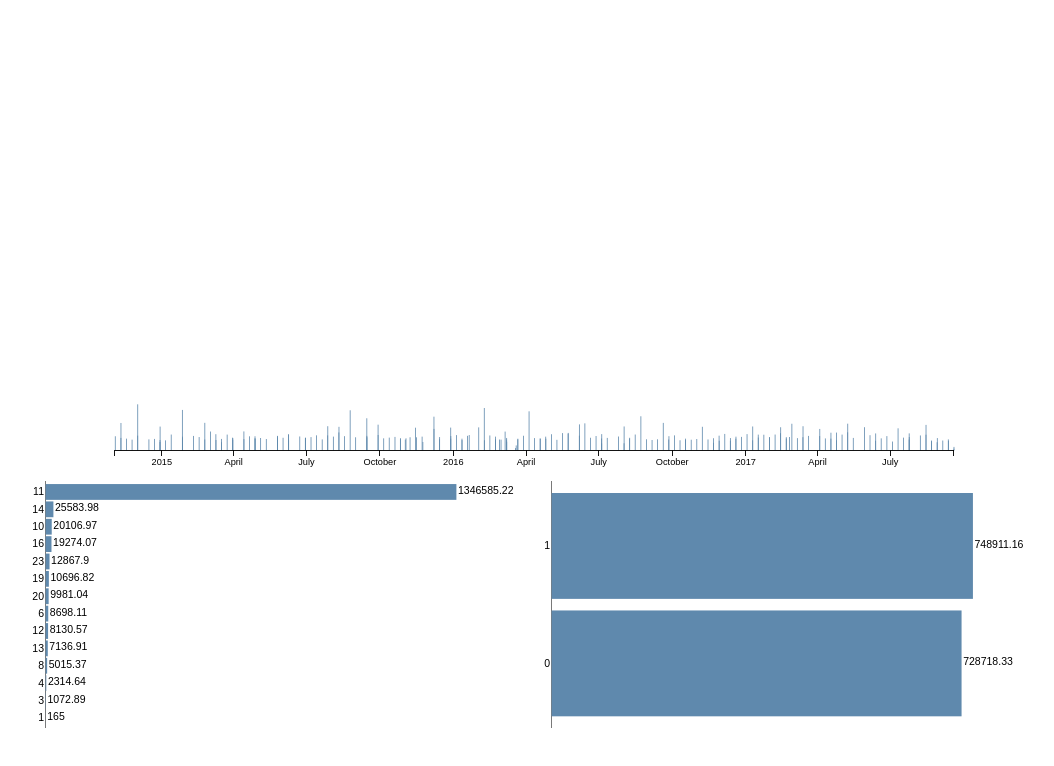
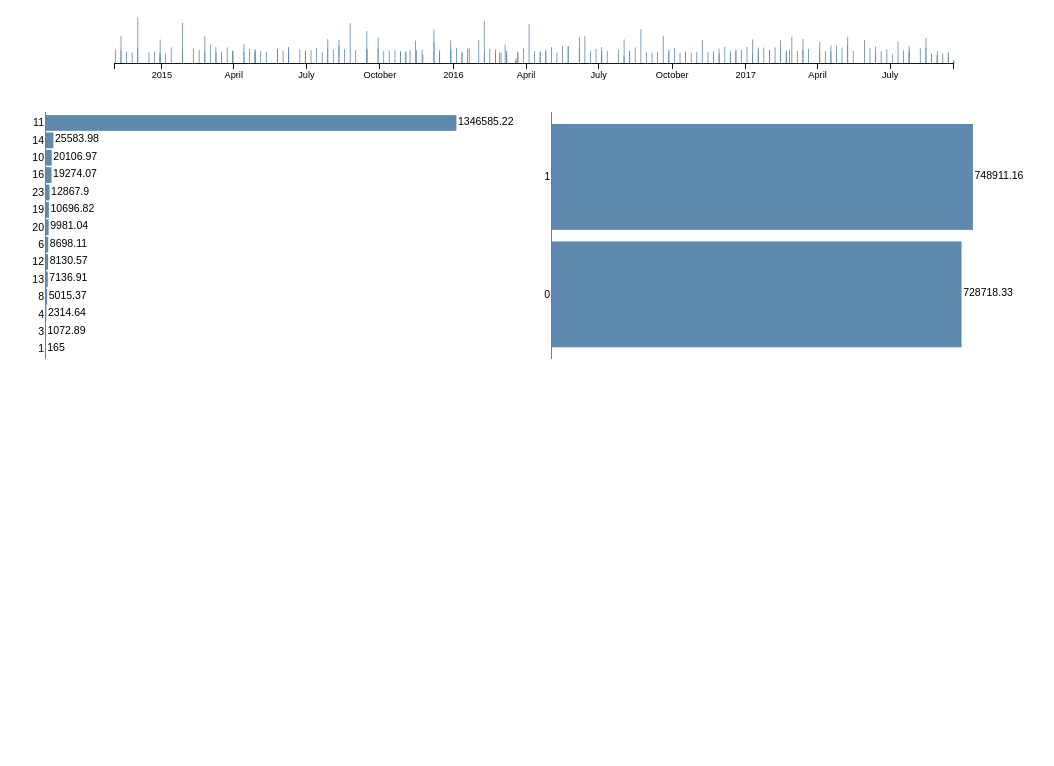
Before and after one commit to webmaster444/barchart-brush, a plain HTML site: page index.html in a window 1280 px wide. Shown: the whole page, without its empty margins (120-1174 px from the left). Drawn offline with Linux system fonts and the light colour scheme.

Commit message:
delete top chart

```diff
--- a/assets/custom.js
+++ b/assets/custom.js
@@ -28,32 +28,14 @@ d3.json("data/sampledata.json", function(error, jsondata) {
 
     var totalheight = height + height2;
     var svg = d3.select("#totalrev_chart_wrapper").append("svg")
-        .attr('viewBox', '0 0 960 500');
-
-    svg.append("defs").append("clipPath")
-        .attr("id", "clip")
-        .append("rect")
-        .attr("width", width)
-        .attr("height", height);
-
-    var focus = svg.append("g")
-        .attr("class", "focus")
-        .attr("transform", "translate(" + margin.left + "," + margin.top + ")");
+        .attr('viewBox', '0 0 960 100');
 
     var context = svg.append("g")
         .attr("class", "context")
-        .attr("transform", "translate(" + margin2.left + "," + margin2.top + ")");
+        .attr("transform", "translate(" + margin2.left + "," + margin.top + ")");
 
     var zoom = d3.behavior.zoom()
         .on("zoom", draw);
-
-    // Add rect cover the zoomed graph and attach zoom event.
-    var rect = svg.append("svg:rect")
-        .attr("class", "pane")
-        .attr("width", width)
-        .attr("height", height)
-        .attr("transform", "translate(" + margin.left + "," + margin.top + ")")
-        .call(zoom);
 
     var rectTransform2 = function(d) {
         return "translate(" + x2(d.date) + "," + y2(d.totalrev) + ")";
@@ -70,47 +52,13 @@ d3.json("data/sampledata.json", function(error, jsondata) {
     var startDate = d3.min(data.map(function(d) {
         return d.date
     }));
-    // x.domain([startDate,endDate]);
-    // x.domain(d3.extent(data.map(function(d) {
-    //     return d.date
-    // })))
-    // y.domain([0, d3.max(data.map(function(d) {
-    //     return d.totalrev;
-    // }))]);
+
     x2.domain(d3.extent(data.map(function(d) {
         return d.date
     })));
     y2.domain([0, d3.max(data.map(function(d) {
         return d.totalrev;
     }))]);
-
-    // Set up zoom behavior
-    // zoom.x(x);
-
-    // var initData = getTotalDate(jsondata,startDate,endDate);
-    // var g_wrapper = focus.append('g').attr('class', 'g_wrapper');
-    // var g_containers = g_wrapper.selectAll(".chart")
-    //     .data(data).enter()
-    //     .append('g')
-    //     .attr('class', 'g_containers')
-    //     .attr("transform", rectTransform);
-
-    // g_containers.append('rect')
-    //     .attr('x', 0)
-    //     .attr('y', 0)
-    //     .attr('width', 20)
-    //     .attr('height', function(d) {
-    //         return height - y(d.totalrev);
-    //     });
-
-    // focus.append("g")
-    //     .attr("class", "x axis")
-    //     .attr("transform", "translate(0," + height + ")")
-    //     .call(xAxis);
-
-    // focus.append("g")
-    //     .attr("class", "y axis")
-    //     .call(yAxis);
 
     var g_containers1 = context.selectAll(".chart")
         .data(data).enter()
--- a/index.html
+++ b/index.html
@@ -6,6 +6,7 @@
 <link rel="stylesheet" href="assets/style.css">
 </head>
 <body>
+<div id="total_rev_by_date_chart_wrapper"></div>
 <div id="totalrev_chart_wrapper"></div>
 <div id="eventlength_chart_wrapper"></div>
 <div id="projectid_chart_wrapper"></div>
```
